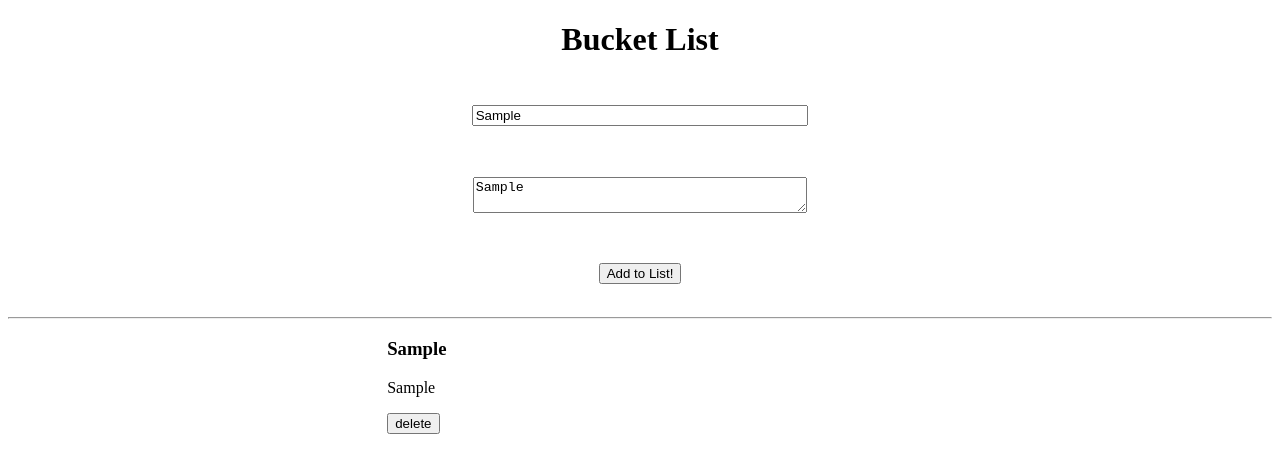
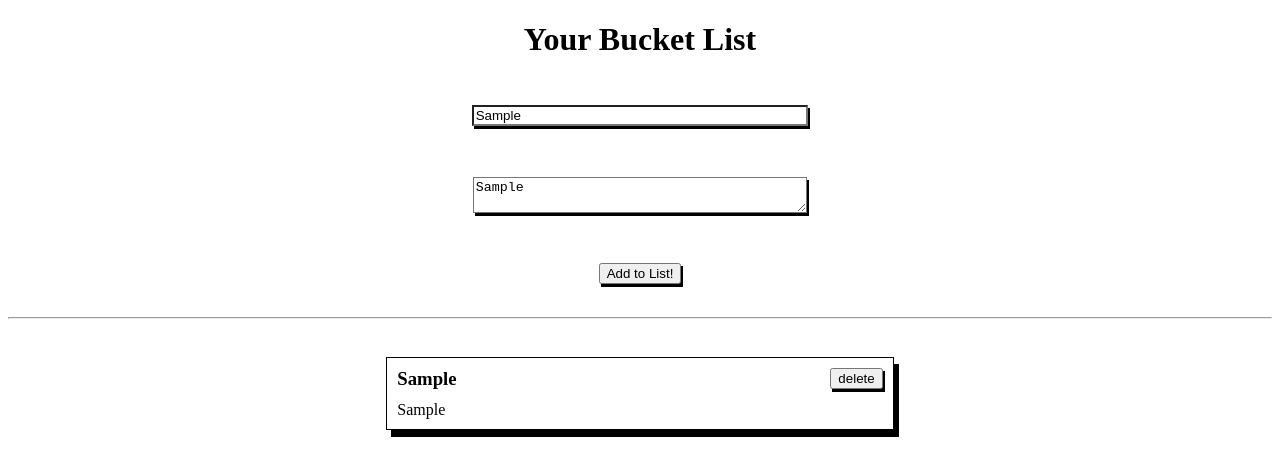
Before and after one commit to airum82/bucket-list, a website: page public/index.html in a window 1280 px wide. Both pictures are taken after typing "Sample", "Sample" into the empty fields and a click on the button "Add to List!". Drawn offline with nearby package versions, Linux system fonts and the light colour scheme; no server answers.

Commit message:
Revis styling for greater detail

```diff
--- a/public/index.html
+++ b/public/index.html
@@ -10,7 +10,7 @@
   <title>Your Bucket List</title>
 </head>
 <body>
-  <h1>Bucket List</h1>
+  <h1>Your Bucket List</h1>
   <form class="list-form">
     <input type="text" class="title" name="title" placeholder="title">
     <textarea class="description" placeholder="description"></textarea>
--- a/public/scripts.js
+++ b/public/scripts.js
@@ -22,9 +22,9 @@ const displayItems = (items) => {
   items.forEach(item => {
     $('.bucket-list').append(
       `<article>
+        <button class="delete">delete</button>
         <h3>${item.title}</h3>
         <p>${item.description}</p>
-        <button class="delete">delete</button>
         </article>`
       )
     $('.delete').on('click', deleteItem);
@@ -44,10 +44,10 @@ const addItem = () => {
   const description = $('.description').val();
   $('.bucket-list').append(
     `<article>
+        <button class="delete">delete</button>
         <h3>${title}</h3>
         <p>${description}</p>
-        <button class="delete">delete</button>
-        </article>`
+      </article>`
   )
   $('.delete').on('click', deleteItem);
   postItem(title, description)
--- a/public/styles.css
+++ b/public/styles.css
@@ -9,6 +9,7 @@ h1 {
 
 .list-form input,
 .description {
+  box-shadow: 2px 3px;
   width: 26%;
 }
 
@@ -16,7 +17,22 @@ h1 {
   margin: 2% auto;
 }
 
+button {
+  box-shadow: 2px 3px;
+}
+
 .bucket-list article {
+  border: 1px solid black;
+  box-shadow: 5px 7px;
   width: 40%;
-  margin: 0 auto;
+  margin: 3% auto;
+
 }
+
+.bucket-list article button {
+  float: right;
+}
+
+.bucket-list article * {
+  margin: 2%;
+}
```
